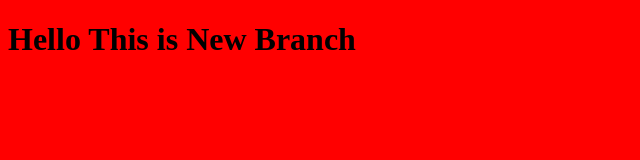
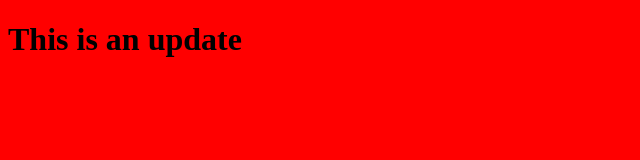
Before and after one commit to alaasaboukh/myproject, a plain HTML site: page index.html in a window 1280 px wide. Shown: the whole page, without its empty margins (0-640 px from the left). Drawn offline with Linux system fonts and the light colour scheme.

Commit message:
edit the html file

```diff
--- a/index.html
+++ b/index.html
@@ -7,7 +7,7 @@
     <title>Document</title>
 </head>
 <body>
-    <h1>Hello This is New Branch</h1>
+    <h1>This is an update</h1>
     <script src="app.js"></script>
 </body>
 </html>
```
